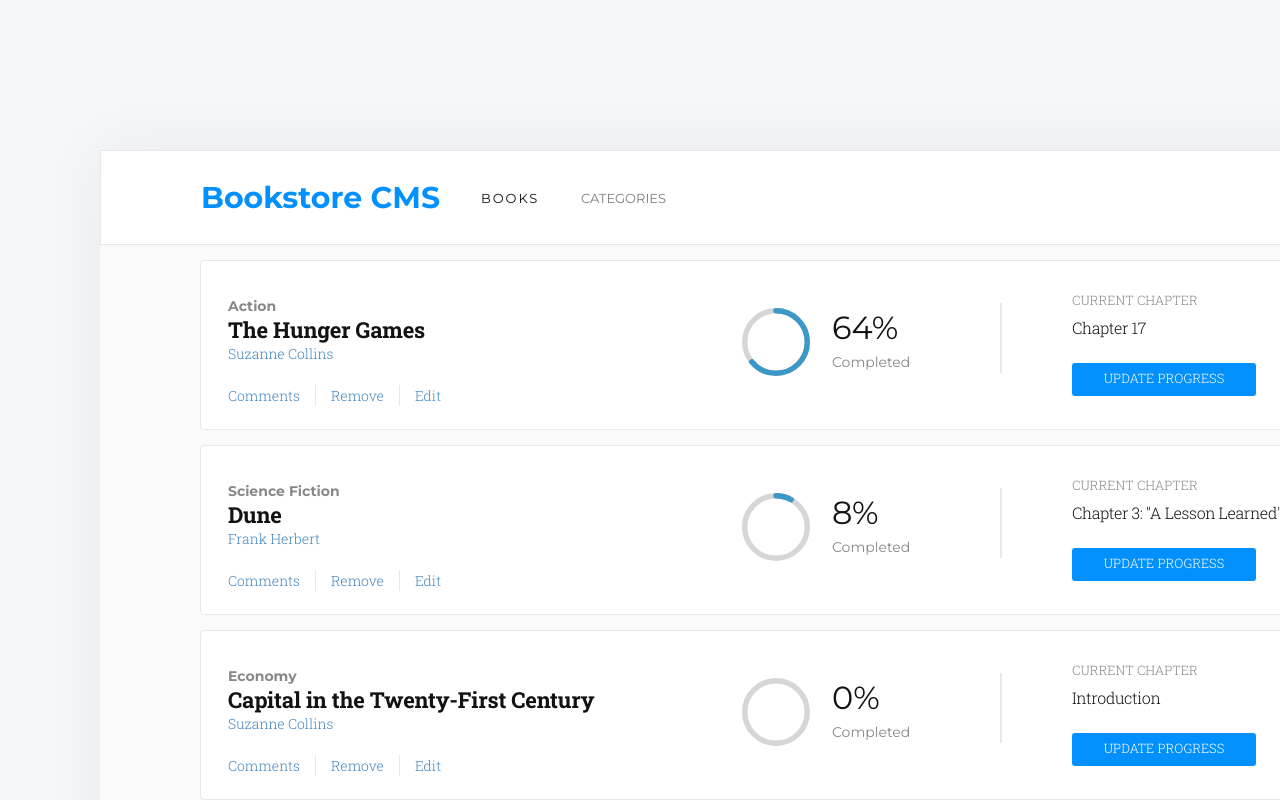
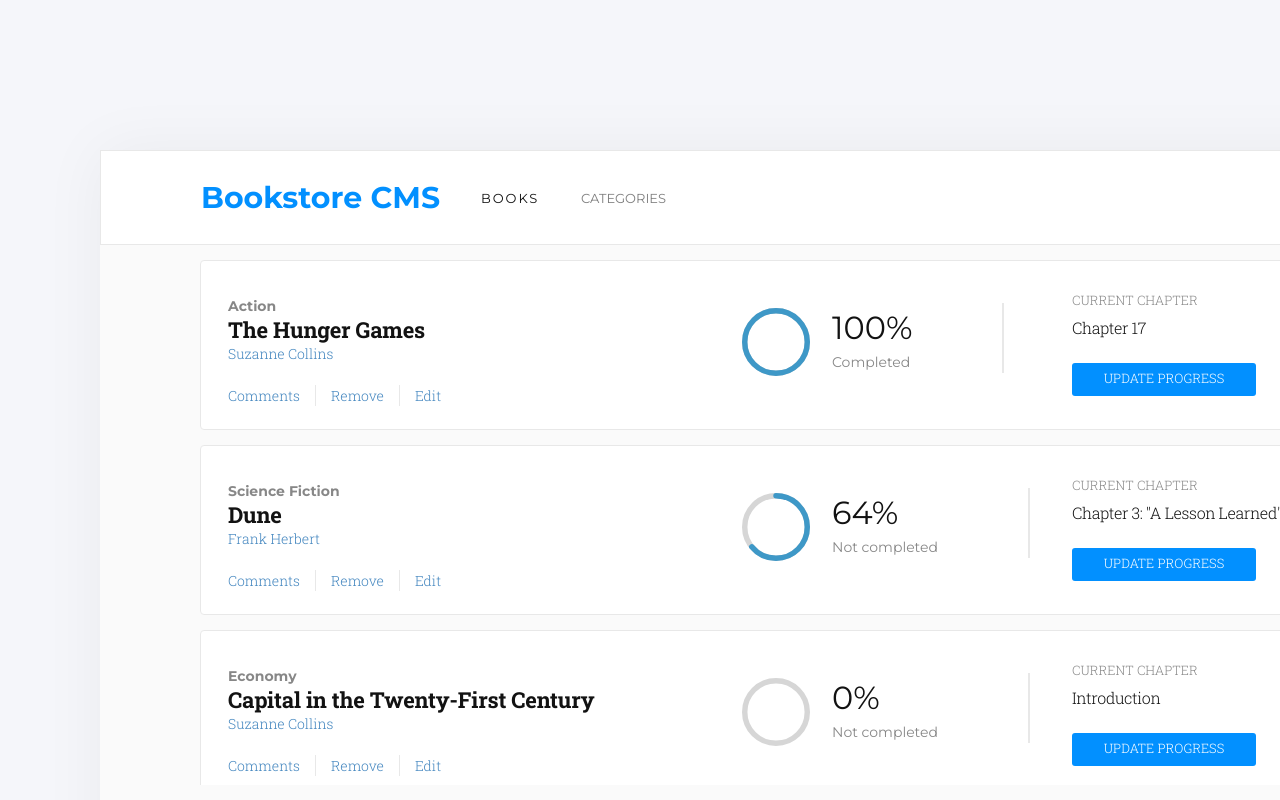
Before and after one commit to edwinmoradian90/bookstore-cms, a React (Create React App) app: page / in a window 1280 px wide. Shown: the top 800 px of the page. Built offline with nearby package versions, Linux system fonts and the light colour scheme.

Commit message:
finished project, fixing minor errors

```diff
--- a/src/components/Book.js
+++ b/src/components/Book.js
@@ -4,7 +4,7 @@ import { CircularProgressbar } from 'react-circular-progressbar';
 import 'react-circular-progressbar/dist/styles.css';
 
 const Book = props => {
-  const { book } = props;
+  const { book, handleRemoveBook, index } = props;
   const {
     title,
     author,
@@ -23,7 +23,13 @@ const Book = props => {
         </div>
         <div className="bookOptions">
           <div className="comments">Comments</div>
-          <div className="removeBook">Remove</div>
+          <div
+            className="removeBook"
+            onClick={e => handleRemoveBook(index)}
+            role="button"
+          >
+            Remove
+          </div>
           <div className="edit">Edit</div>
         </div>
       </div>
@@ -68,6 +74,8 @@ Book.propTypes = {
     completed: PropTypes.number,
     status: PropTypes.string,
   }).isRequired,
+  handleRemoveBook: PropTypes.func.isRequired,
+  index: PropTypes.number.isRequired,
 };
 
 export default Book;
--- a/src/index.css
+++ b/src/index.css
@@ -135,6 +135,11 @@ LESSON PANEL
   margin: 15px auto;
   justify-content: space-between;
   width: 1200px;
+}
+
+.booksTable {
+  max-height: 540px;
+  overflow-y: auto;
 }
 
 .bookOptions {
--- a/src/reducers/books.js
+++ b/src/reducers/books.js
@@ -6,7 +6,7 @@ const initialState = [
     author: 'Suzanne Collins',
     category: 'Action',
     chapter: 'Chapter 17',
-    completed: 64,
+    completed: 100,
     status: 'Completed',
     id: generateID(),
   },
@@ -15,8 +15,8 @@ const initialState = [
     author: 'Frank Herbert',
     category: 'Science Fiction',
     chapter: 'Chapter 3: "A Lesson Learned"',
-    completed: 8,
-    status: 'Completed',
+    completed: 64,
+    status: 'Not completed',
     id: generateID(),
   },
   {
@@ -25,7 +25,7 @@ const initialState = [
     category: 'Economy',
     chapter: 'Introduction',
     completed: 0,
-    status: 'Completed',
+    status: 'Not completed',
     id: generateID(),
   },
 ];
@@ -39,9 +39,11 @@ const bookStore = (state = initialState, action) => {
         {
           id: generateID(),
           title: book.title,
-          author: book.author,
+          author: book.author || 'Not specified',
           category: book.category,
-          completed: book.completed,
+          chapter: book.chapter || "Haven't started yet...",
+          completed: 0,
+          status: 'Not completed',
         },
       ];
     case 'REMOVE_BOOK':
```
